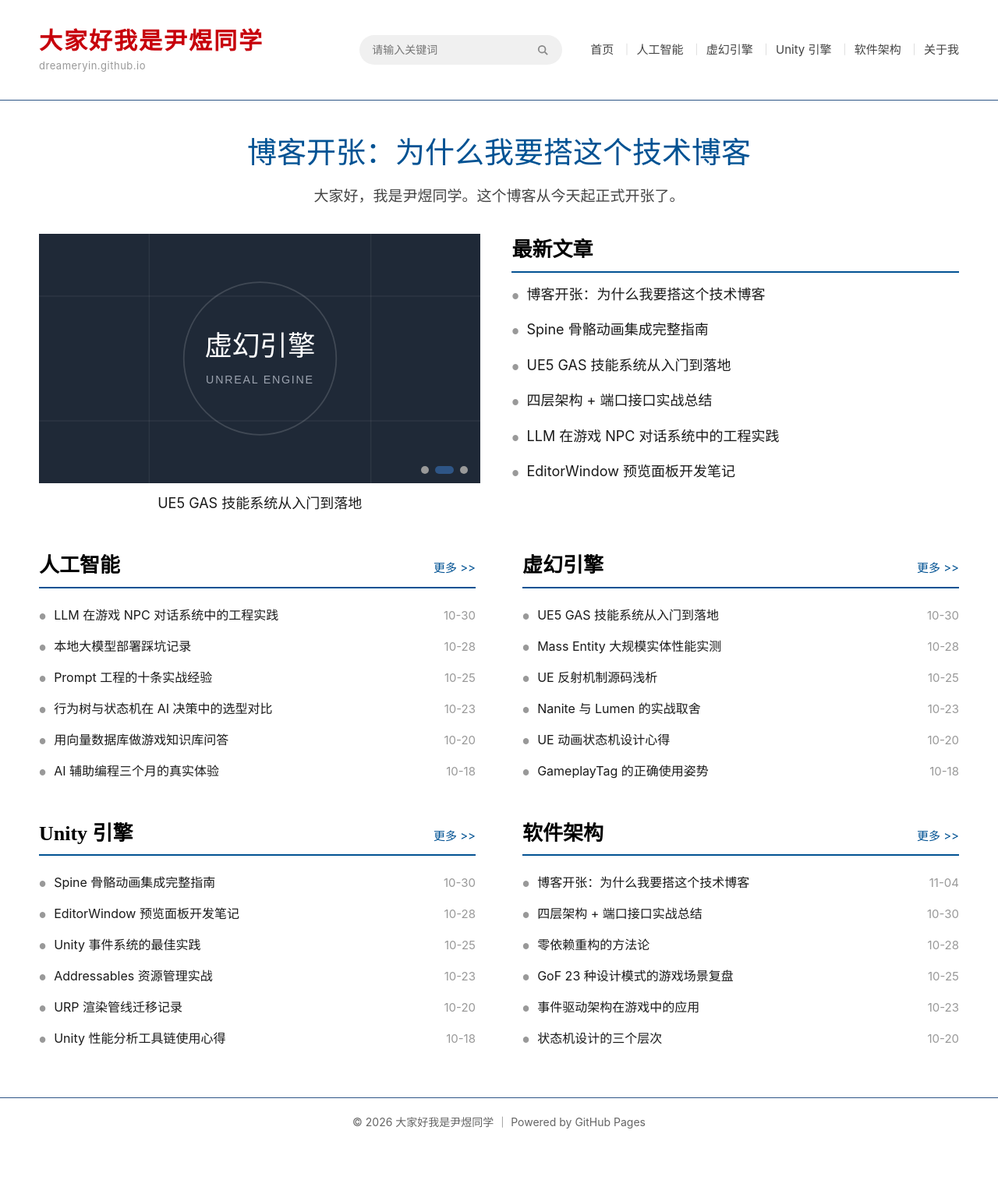
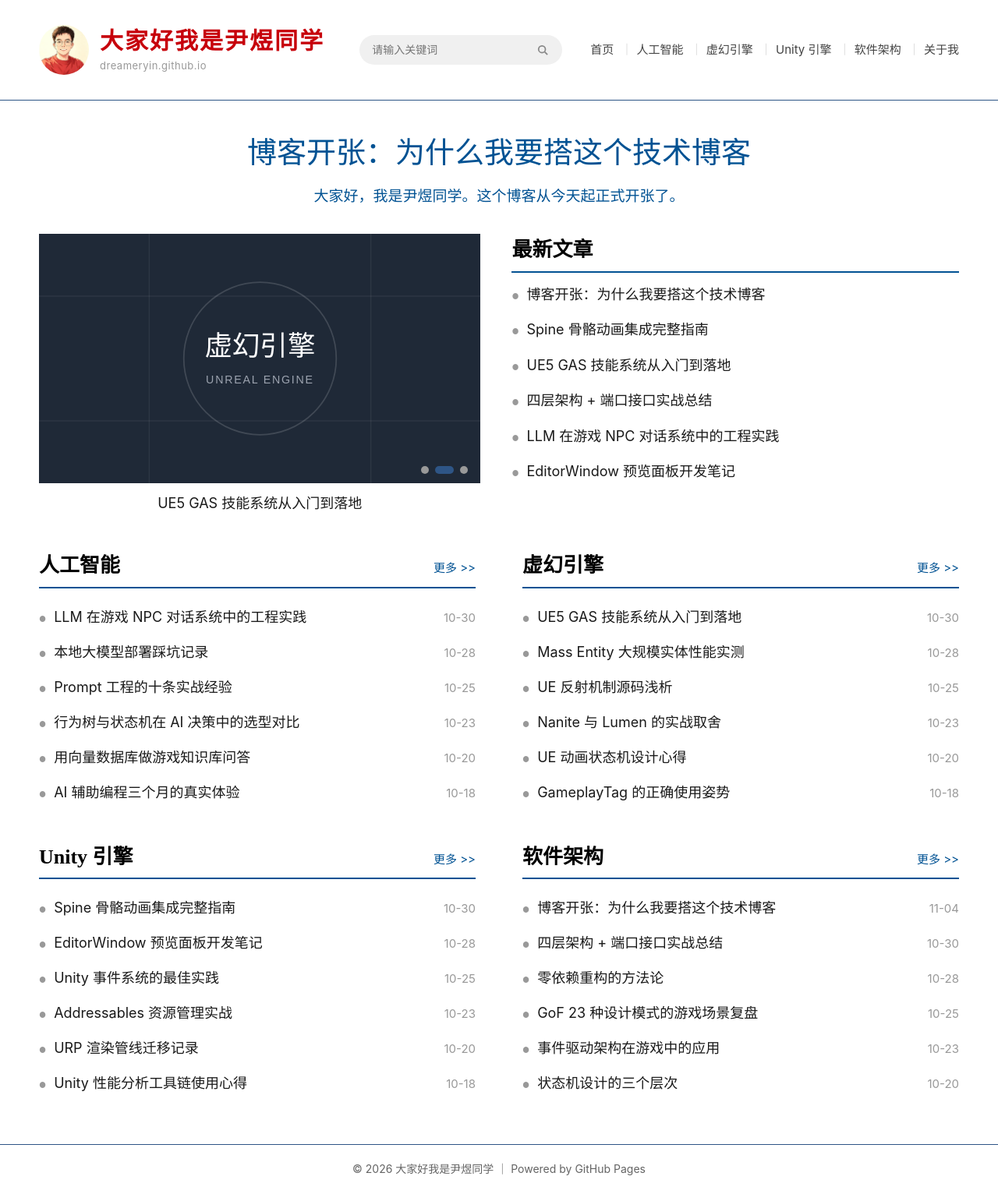
Before and after one commit to dreameryin/dreameryin.github.io, a Jekyll site: the page built from index.html, in a window 1280 px wide. Shown: the whole page at 78% size. Built offline with Jekyll 4.4.1, drawn with Linux system fonts in a browser that asks for light colours; before the commit the page ends 1472 px from its top, so only the background shows below that.

Commit message:
修改样式

```diff
--- a/_layouts/default.html
+++ b/_layouts/default.html
@@ -5,6 +5,7 @@
   <meta name="viewport" content="width=device-width, initial-scale=1.0">
   <title>{% if page.title %}{{ page.title }} - {% endif %}{{ site.title }}</title>
   <meta name="description" content="{{ site.description }}">
+  <link rel="icon" href="/assets/images/logo.jpg">
   <link rel="stylesheet" href="/assets/css/style.css?v={{ site.time | date: '%Y%m%d%H%M%S' }}">
 </head>
 <body>
@@ -13,8 +14,11 @@
   <header class="site-header">
     <div class="container header-inner">
       <a class="site-brand" href="/">
-        <span class="site-title">{{ site.title }}</span>
-        <span class="site-domain">dreameryin.github.io</span>
+        <img class="site-logo" src="/assets/images/logo.jpg" alt="{{ site.title }}">
+        <span class="site-brand-text">
+          <span class="site-title">{{ site.title }}</span>
+          <span class="site-domain">dreameryin.github.io</span>
+        </span>
       </a>
       <form class="header-search" action="/search.html" method="get">
         <input type="text" name="q" placeholder="请输入关键词" autocomplete="off">
--- a/assets/css/style.css
+++ b/assets/css/style.css
@@ -59,12 +59,29 @@ ul {
 
 .site-brand {
   display: flex;
-  flex-direction: column;
+  flex-direction: row;
+  align-items: center;
+  gap: 14px;
   flex-shrink: 0;
 }
 
 .site-brand:hover {
   color: inherit;
+}
+
+/* 站点 Logo：方形头像裁圆形，置于标题左侧 */
+.site-logo {
+  width: 64px;
+  height: 64px;
+  border-radius: 50%;
+  object-fit: cover;
+  display: block;
+  flex-shrink: 0;
+}
+
+.site-brand-text {
+  display: flex;
+  flex-direction: column;
 }
 
 .site-title {
@@ -168,11 +185,11 @@ ul {
   color: #015293;
 }
 
-/* 头条副标题：文章摘要（front matter 的 summary，缺省取正文第一段） */
+/* 头条副标题：文章摘要，颜色与大标题一致（front matter 的 summary，缺省取正文第一段） */
 .featured-meta {
   text-align: center;
   font-size: 19px;
-  color: #444444;
+  color: #015293;
   line-height: 1.7;
   margin-top: 12px;
 }
@@ -358,7 +375,7 @@ ul {
 }
 
 .section-grid .block-list li {
-  font-size: 16px;
+  font-size: 18px;
   line-height: 2.5;
 }
 
@@ -644,16 +661,23 @@ ul {
 
 /* ---------- 响应式：窄屏适配（手机竖屏一屏完整显示，无横向滚动） ---------- */
 @media (max-width: 768px) {
-  /* 页头：只保留 标题 + 搜索框，右侧分类导航隐藏 */
+  /* 页头：标题 + 搜索框一行，分类导航自动换行显示 */
   .header-inner {
     min-height: 0;
     padding: 14px 0;
     gap: 12px;
+    flex-wrap: wrap;
   }
 
   .site-brand {
     flex-shrink: 1;
     min-width: 0;
+    gap: 10px;
+  }
+
+  .site-logo {
+    width: 40px;
+    height: 40px;
   }
 
   .site-title {
@@ -667,7 +691,11 @@ ul {
   }
 
   .site-nav {
-    display: none;
+    width: 100%;
+    margin-left: 0;
+    white-space: normal;
+    font-size: 14px;
+    line-height: 2;
   }
 
   .header-search {
```
Also changed, not shown: assets/images/logo.jpg (added).
